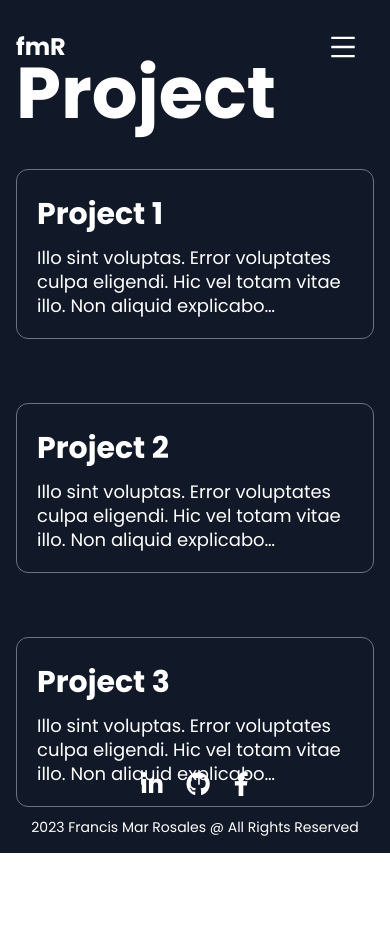
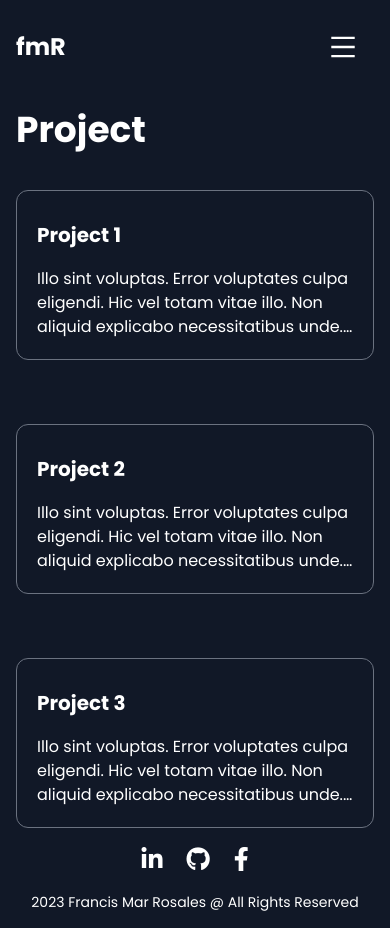
Before and after one commit to kitdea/next-tailwindcss-keithdev, a Next.js app: page /Work in a window 390 px wide. Before the commit the page ends 853 px from the top, so only its background shows below. Built offline with nearby package versions, Linux system fonts and the light colour scheme.

Commit message:
fixed font size for mobile and tablet

```diff
--- a/src/pages/Work.js
+++ b/src/pages/Work.js
@@ -9,47 +9,47 @@ const Work = () => {
         <link rel="icon" href="/favicon.ico" />
       </Head>
 
-      <div className="container text-white m-auto flex flex-col align-middle justify-center h-[80vh] bg-fixed p-4">
+      <div className="container text-white m-auto flex flex-col align-middle justify-center h-full lg:h-[80vh] bg-fixed p-4">
         <div>
-          <h1 className='text-7xl md:text-7xl font-bold mb-10'>Project</h1>
+          <h1 className='text-4xl md:text-5xl lg:text-7xl font-bold mb-10'>Project</h1>
         </div>
 
         <div className="mx-auto grid max-w-2xl grid-cols-1 gap-y-16 gap-x-8 lg:mx-0 lg:max-w-none lg:grid-cols-3">
           <article className="flex max-w-xl flex-row items-start justify-between border border-gray-500 p-5 rounded-xl">
 
             <div className="group relative">
-              <h3 className="mt-3 text-3xl font-semibold leading-6 text-white group-hover:text-gray-2  00">
+              <h3 className="mt-3 text-xl md:text-3xl font-semibold leading-6 text-white group-hover:text-gray-2  00">
                 <a href="#">
                   <span className="absolute inset-0"></span>
                   Project 1
                 </a>
               </h3>
-              <p className="mt-5 text-lg leading-6 text-white line-clamp-3">Illo sint voluptas. Error voluptates culpa eligendi. Hic vel totam vitae illo. Non aliquid explicabo necessitatibus unde. Sed exercitationem placeat consectetur nulla deserunt vel. Iusto corrupti dicta.</p>
+              <p className="mt-5 text-base md:text-lg leading-6 text-white line-clamp-3">Illo sint voluptas. Error voluptates culpa eligendi. Hic vel totam vitae illo. Non aliquid explicabo necessitatibus unde. Sed exercitationem placeat consectetur nulla deserunt vel. Iusto corrupti dicta.</p>
             </div>
 
           </article>
           <article className="flex max-w-xl flex-row items-start justify-between border border-gray-500 p-5 rounded-xl">
 
             <div className="group relative">
-              <h3 className="mt-3 text-3xl font-semibold leading-6 text-white group-hover:text-gray-2  00">
+              <h3 className="mt-3 text-xl md:text-3xl font-semibold leading-6 text-white group-hover:text-gray-2  00">
                 <a href="#">
                   <span className="absolute inset-0"></span>
                   Project 2
                 </a>
               </h3>
-              <p className="mt-5 text-lg leading-6 text-white line-clamp-3">Illo sint voluptas. Error voluptates culpa eligendi. Hic vel totam vitae illo. Non aliquid explicabo necessitatibus unde. Sed exercitationem placeat consectetur nulla deserunt vel. Iusto corrupti dicta.</p>
+              <p className="mt-5 text-base md:text-lg leading-6 text-white line-clamp-3">Illo sint voluptas. Error voluptates culpa eligendi. Hic vel totam vitae illo. Non aliquid explicabo necessitatibus unde. Sed exercitationem placeat consectetur nulla deserunt vel. Iusto corrupti dicta.</p>
             </div>
 
           </article>
           <article className="flex max-w-xl flex-row items-start justify-between border border-gray-500 p-5 rounded-xl">
             <div className="group relative">
-              <h3 className="mt-3 text-3xl font-semibold leading-6 text-white group-hover:text-gray-2  00">
+              <h3 className="mt-3 text-xl md:text-3xl font-semibold leading-6 text-white group-hover:text-gray-2  00">
                 <a href="#">
                   <span className="absolute inset-0"></span>
                   Project 3
                 </a>
               </h3>
-              <p className="mt-5 text-lg leading-6 text-white line-clamp-3">Illo sint voluptas. Error voluptates culpa eligendi. Hic vel totam vitae illo. Non aliquid explicabo necessitatibus unde. Sed exercitationem placeat consectetur nulla deserunt vel. Iusto corrupti dicta.</p>
+              <p className="mt-5 tex-base md:text-lg leading-6 text-white line-clamp-3">Illo sint voluptas. Error voluptates culpa eligendi. Hic vel totam vitae illo. Non aliquid explicabo necessitatibus unde. Sed exercitationem placeat consectetur nulla deserunt vel. Iusto corrupti dicta.</p>
             </div>
           </article>
 
```
